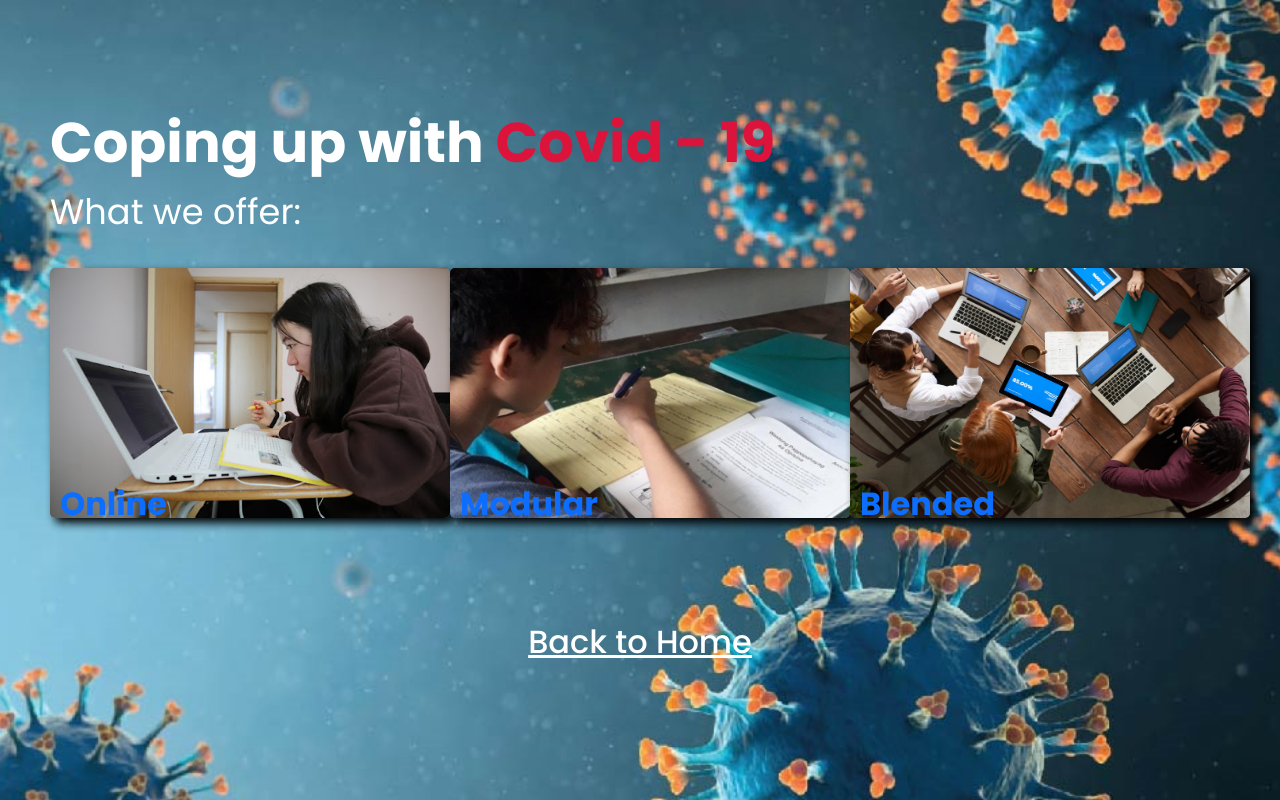
After one commit to Pyro247/IPT2-Case-Study, a PHP site: page /webpages/learning.html in a window 1280 px wide. The commit adds this page. Run offline with PHP 8.4, Linux system fonts and the light colour scheme.

Commit message:
learning page created

```diff
--- a/style.css
+++ b/style.css
@@ -20,6 +20,7 @@
     padding: 0;
     box-sizing: border-box;
     scroll-behavior: smooth;
+
 }
 
 
@@ -35,7 +36,6 @@
     padding: 5px;
     z-index: 999;
     transition: 500ms;
-
 }
 
 
@@ -57,12 +57,9 @@
     font-weight: 400;
 }
 
-
-
 .lp_nav_left ul li a:hover, .lp_nav_right ul li a:hover{
     color: #0d6efd;
 }
-
 .lp_nav_mid{
     display: flex;
     flex-direction: column;
@@ -75,7 +72,6 @@
     height: 55px;
 
 }
-
 .lp_nav_mid p{
     font-size: 3rem;
     font-family: var(--font-school-name);
--- /dev/null
+++ b/webpages/learning.html
@@ -0,0 +1,40 @@
+<!DOCTYPE html>
+<html lang="en">
+
+<head>
+    <meta charset="UTF-8">
+    <meta http-equiv="X-UA-Compatible" content="IE=edge">
+    <meta name="viewport" content="width=device-width, initial-scale=1.0">
+
+    <link rel="stylesheet" href="/style.css">
+    <title>Learning</title>
+</head>
+
+<body>
+    <div class="learning_section" id="learning">
+        <div class="learning_wrapper" data-aos="fade-down">
+            <h3 data-aos="zoom-in-right">Coping up with <span style="color: crimson">Covid - 19</span></h3>
+            <p>What we offer:</p>
+
+            <div class="learning_o_m" data-aos="fade-down">
+                <div class="learning_omb">
+                    <img src="/images/learning_online.jpg" alt="">
+                    <strong>Online</strong>
+                </div>
+                <div class="learning_omb">
+                    <img src="/images/learning_modular.png" alt="">
+                    <strong>Modular</strong>
+                </div>
+
+                <div class="learning_omb">
+                    <img src="/images/learning_blended.jpeg" alt="">
+                    <strong>Blended</strong>
+                </div>
+
+            </div>
+            <a href="/index.html" class="learn__link">Back to Home<span class="fa fa-arrow-circle-right"></span></a>
+        </div>
+    </div>
+</body>
+
+</html>
```
